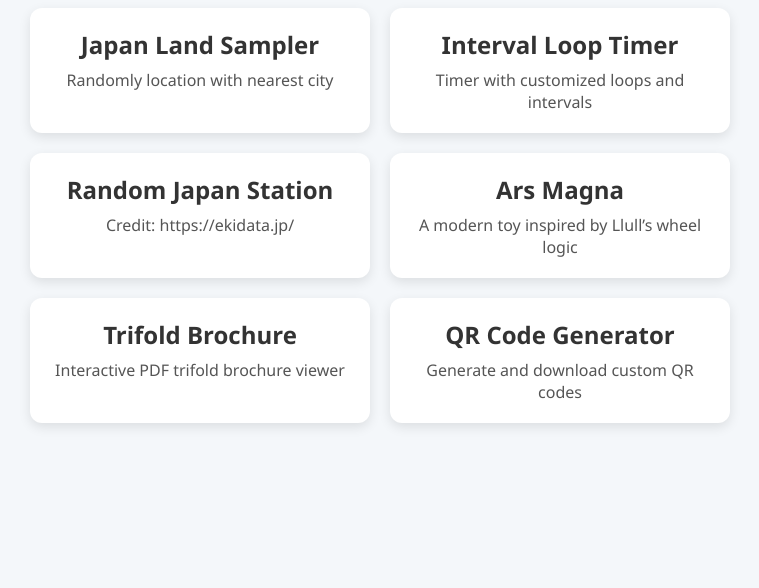
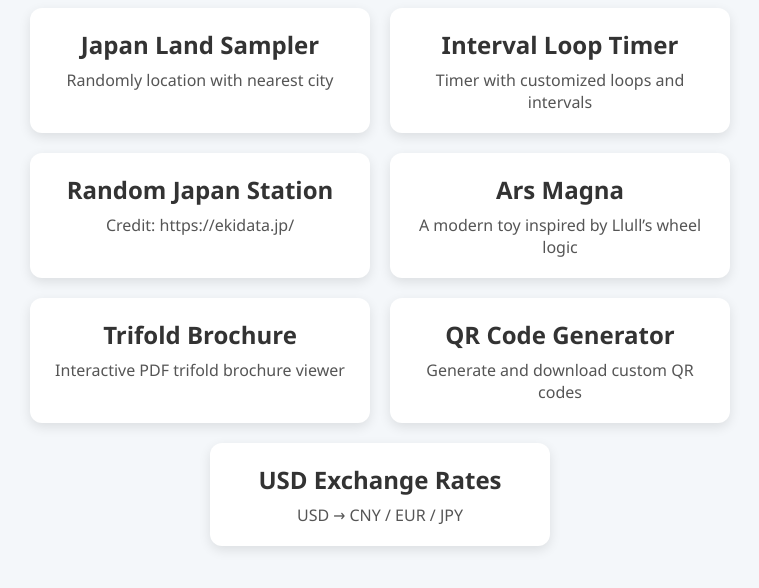
Before and after one commit to WPquentin/WPquentin.github.io, a plain HTML site: page index.html in a window 1280 px wide. Shown: the part 144-732 px from the top of the page, without its empty margins (260-1019 px from the left). Drawn offline with Linux system fonts and the light colour scheme.

Commit message:
Add USD Exchange Rates card to index.html

```diff
--- a/index.html
+++ b/index.html
@@ -90,6 +90,10 @@
         <h2>QR Code Generator</h2>
         <p>Generate and download custom QR codes</p>
       </a>
+      <a class="card" href="https://wpquentin.github.io/fx.html">
+        <h2>USD Exchange Rates</h2>
+        <p>USD → CNY / EUR / JPY</p>
+      </a>
     </div>
   </div>
 </body>
```
